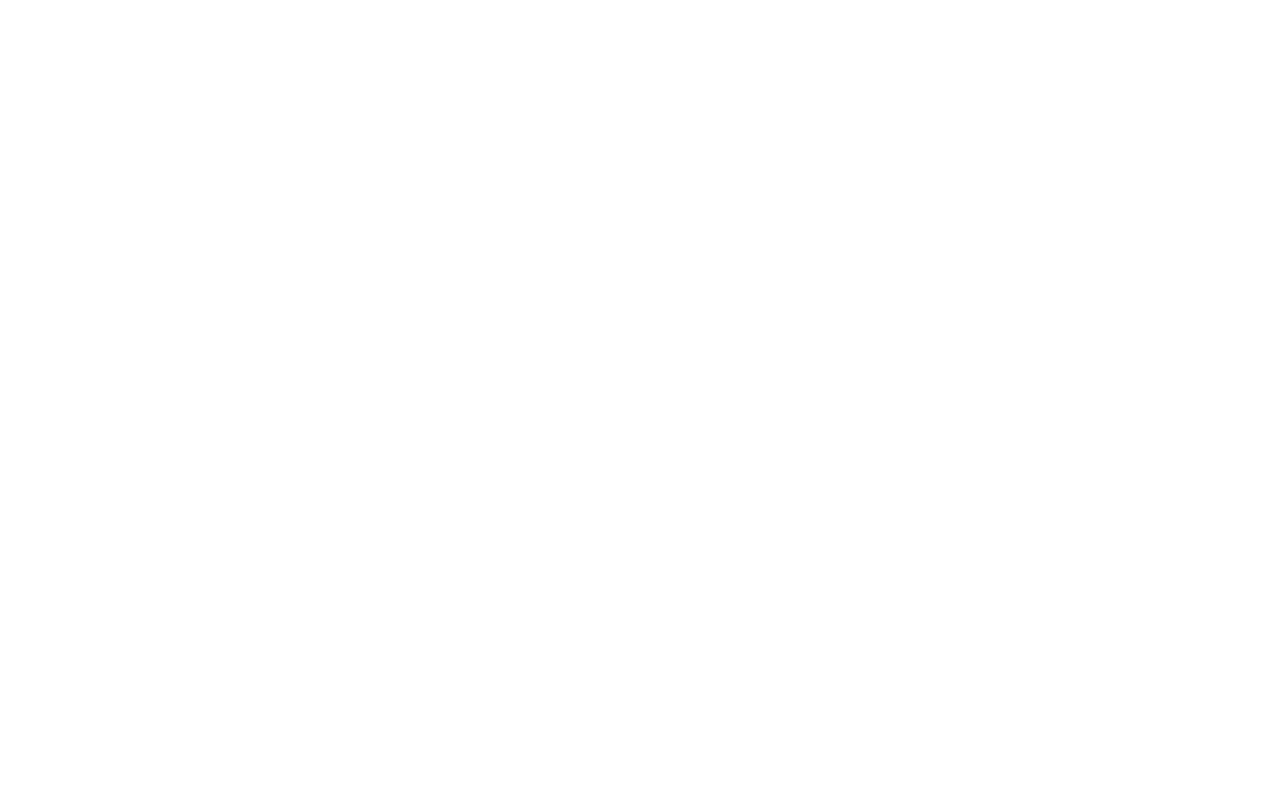
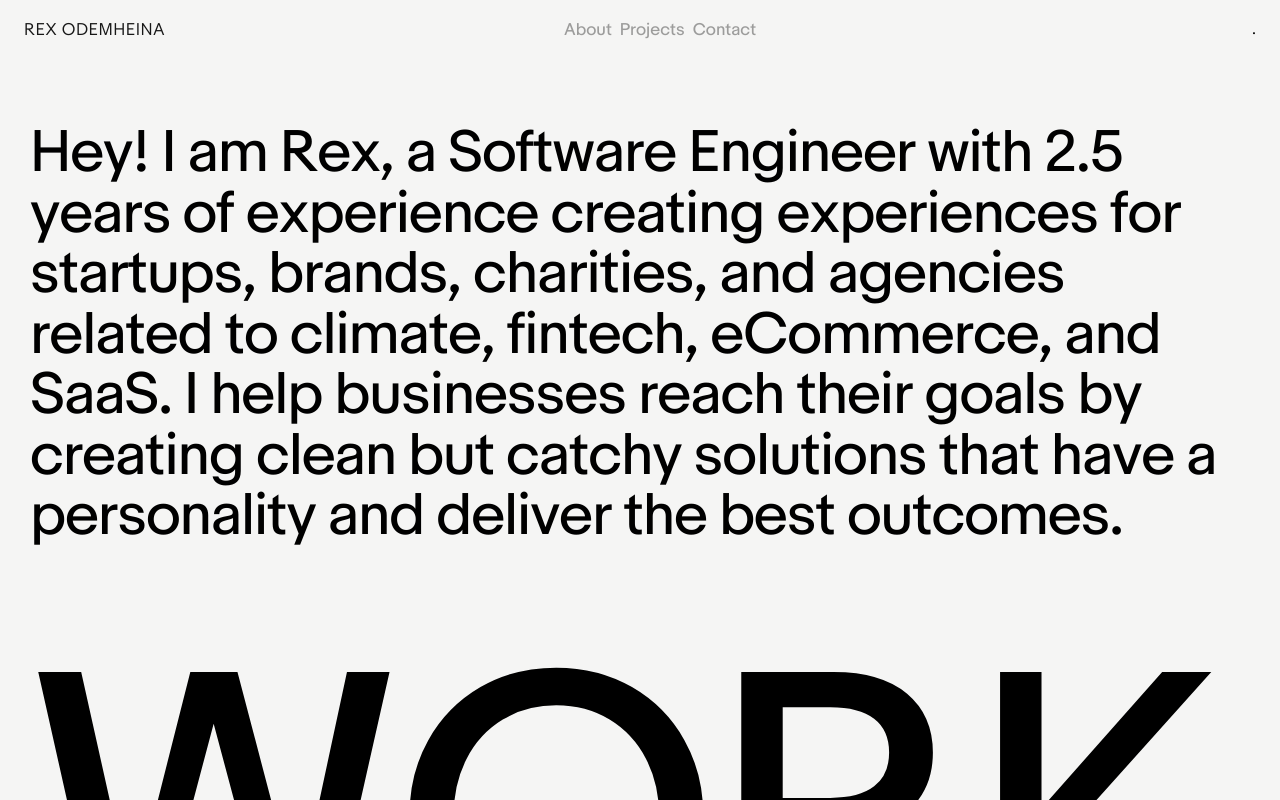
Before and after one commit to rexjoseph/portfolio, a React (Create React App) app: page /#/portfolio in a window 1280 px wide. Before the commit this address led to /#/. Shown: the top 800 px of the page. Built offline with nearby package versions, Linux system fonts and the light colour scheme.

Commit message:
bug fix 4.1 with link instead of a hrefs

```diff
--- a/src/App.js
+++ b/src/App.js
@@ -5,10 +5,9 @@
 const App = () => {
   return (
     <Routes>
-      <Route exact path="/#/portfolio" element={<Home />} />
-      <Route path="/#/portfolio/bop" element={<Bop />} />
-      {/* <Route path="*" element={<Home />} /> */}
-      {/*  */}
+      <Route exact path="/portfolio" element={<Home />} />
+      <Route path="/portfolio/bop" element={<Bop />} />
+      <Route path="*" element={<Home />} />
     </Routes>
   )
 };
--- a/src/index.js
+++ b/src/index.js
@@ -1,7 +1,7 @@
 import React from 'react';
 import ReactDOM from 'react-dom/client';
 import App from './App';
-import { HashRouter } from 'react-router-dom';
+import { BrowserRouter, HashRouter } from 'react-router-dom';
 import "./index.css"
 import './fonts/MarketSans-Regular.ttf';
 import './fonts/MarketSans-Bold.ttf';
--- a/src/pages/Bop.js
+++ b/src/pages/Bop.js
@@ -1,4 +1,5 @@
 import React, { useEffect } from "react";
+import { useLocation } from "react-router-dom";
 import styled from 'styled-components';
 
 const SiteHeader = styled.header`
@@ -429,16 +430,21 @@
 
 const Bop = () => {
   const copy = new Date().getFullYear();
+  const { pathname } = useLocation();
 
   useEffect(() => {
     document.title = `Bop — Apparel`;
   });
 
+  useEffect(() => {
+    window.scrollTo(0, 0);
+  }, [pathname]);
+
   return (
     <>
       <SiteHeader>
         <FullContainer>
-          <LinkLogo href='/'>Rex Odemheina</LinkLogo>
+          <LinkLogo href='/portfolio'>Rex Odemheina</LinkLogo>
           <SiteHeaderMenu>
             <MenuContainer>
               <MenuList>
--- a/src/pages/Home.js
+++ b/src/pages/Home.js
@@ -1,6 +1,7 @@
 import React, { useEffect } from 'react'
 import styled from 'styled-components'
 import Bop from "../images/bop-min-scaled-1.jpg"
+import { Link } from 'react-router-dom'
 
 const SiteHeader = styled.header`
   padding: 12px 0;
@@ -126,7 +127,7 @@
   padding: 2px;
 `
 
-const Link = styled.a`
+const LinkA = styled.a`
   font-size: 15px;
   font-weight: 400;
   line-height: 20px;
@@ -295,7 +296,7 @@
   transform: scaleX(1);
 `
 
-const BloglistLink = styled.a`
+const BloglistLink = styled.div`
   display: block;
   width: 100%;
   margin-bottom: 64px;
@@ -498,18 +499,18 @@
     <>
       <SiteHeader>
         <FullContainer>
-          <LinkLogo href='/'>Rex Odemheina</LinkLogo>
+          <LinkLogo href='/portfolio'>Rex Odemheina</LinkLogo>
           <SiteHeaderMenu>
             <MenuContainer>
               <MenuList>
                 <MenuLi>
-                  <Link href="#about">About</Link>
+                  <LinkA href="#about">About</LinkA>
                 </MenuLi>
                 <MenuLi>
-                  <Link href="#projects">Projects</Link>
+                  <LinkA href="#projects">Projects</LinkA>
                 </MenuLi>
                 <MenuLi>
-                  <Link href="#contact">Contact</Link>
+                  <LinkA href="#contact">Contact</LinkA>
                 </MenuLi>
               </MenuList>
             </MenuContainer>
@@ -533,7 +534,8 @@
             <BlogRow1>
               <Hr></Hr>
               <BlogList>
-                <BloglistLink href="/#/portfolio/bop">
+                <Link to="/portfolio/bop">
+                  <BloglistLink>
                     <BlogListP>
                       <BlogListSpan>bop.</BlogListSpan>
                       <BlogListSpan>Apparel eCommerce</BlogListSpan>
@@ -548,6 +550,7 @@
                       <BlogListSpan>bop.</BlogListSpan>
                     </BlogListP1>
                   </BloglistLink>
+                </Link>
               </BlogList>
             </BlogRow1>
           </SectionGrid>
```
Lines whose indentation alone changed are shown as unchanged.
